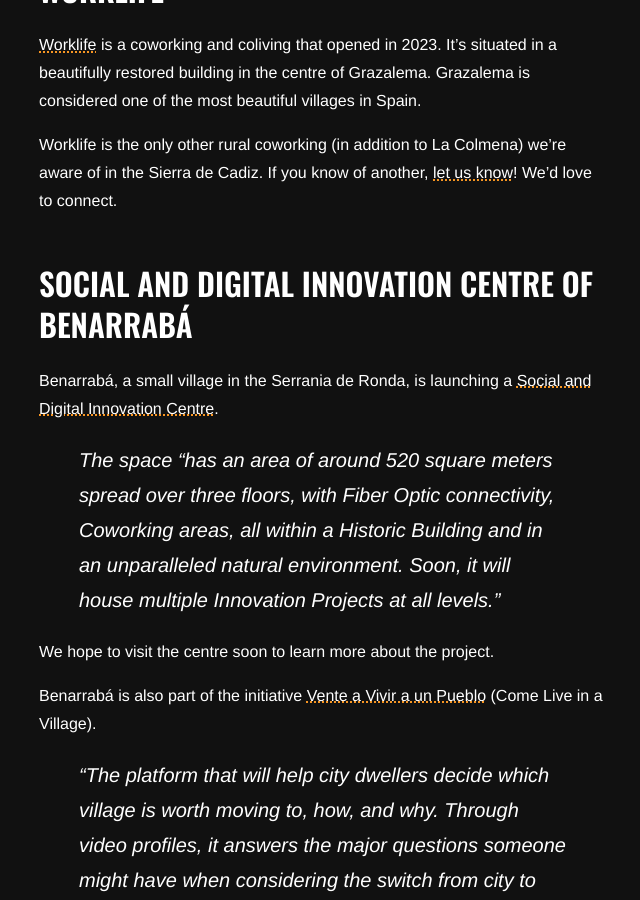
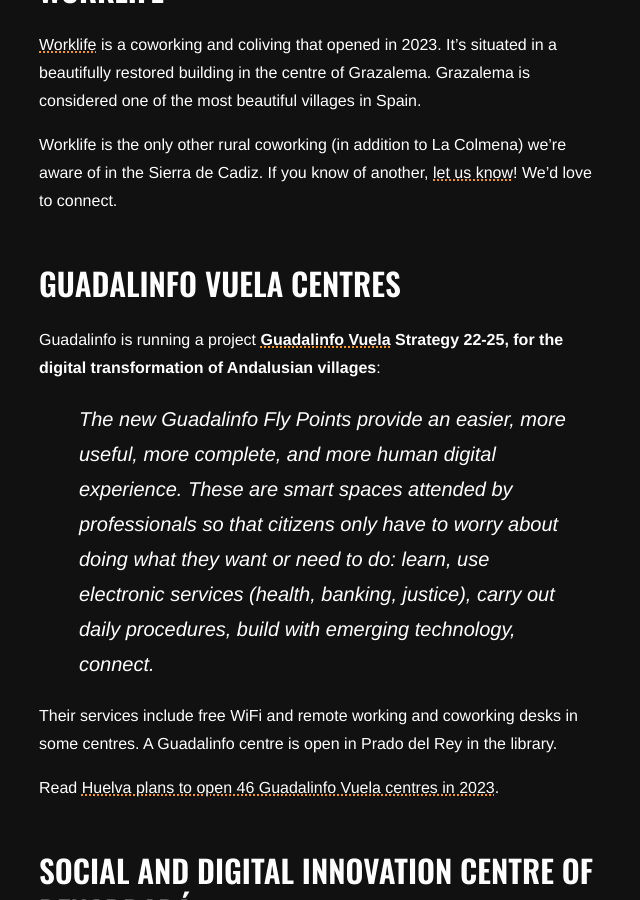
Before and after one commit to paddyohanlon/colmenacowork, a Jekyll site: the page built from _posts/2023-09-14-rural-coworking-in-spain.md, in a window 1280 px wide and 900 px high, scrolled down 1254 px. Shown: the whole window, without its empty margins (317-957 px from the left). Built offline with Jekyll 4.4.1, drawn with Linux system fonts in a browser that asks for light colours.

Commit message:
Add Guadalinfo Vuela info to rural pages

```diff
--- a/_posts/2023-09-14-rural-coworking-in-spain.md
+++ b/_posts/2023-09-14-rural-coworking-in-spain.md
@@ -36,6 +36,16 @@
 [Worklife](https://www.worklifecoliving.com/) is a coworking and coliving that opened in 2023. It's situated in a beautifully restored building in the centre of Grazalema. Grazalema is considered one of the most beautiful villages in Spain.
 
 Worklife is the only other rural coworking (in addition to La Colmena) we're aware of in the Sierra de Cadiz. If you know of another, [let us know](/contact)! We'd love to connect.
+
+### Guadalinfo Vuela Centres
+
+Guadalinfo is running a project **[Guadalinfo Vuela](https://vuela.guadalinfo.es/) Strategy 22-25, for the digital transformation of Andalusian villages**:
+
+> The new Guadalinfo Fly Points provide an easier, more useful, more complete, and more human digital experience. These are smart spaces attended by professionals so that citizens only have to worry about doing what they want or need to do: learn, use electronic services (health, banking, justice), carry out daily procedures, build with emerging technology, connect.
+
+Their services include free WiFi and remote working and coworking desks in some centres. A Guadalinfo centre is open in Prado del Rey in the library.
+
+Read [Huelva plans to open 46 Guadalinfo Vuela centres in 2023](https://www.huelvahoy.com/articulo/huelva/antonio-sanz-visita-diputacion-huelva-donde-mantendra-reunion-trabajo-presidente-david-toscano/20230915113219281401.html).
 
 ### Social and Digital Innovation Centre of Benarrabá
 
```
Also changed, not shown: _posts/2023-09-14-coworking-rural-espana.md (+10 -0 lines).
